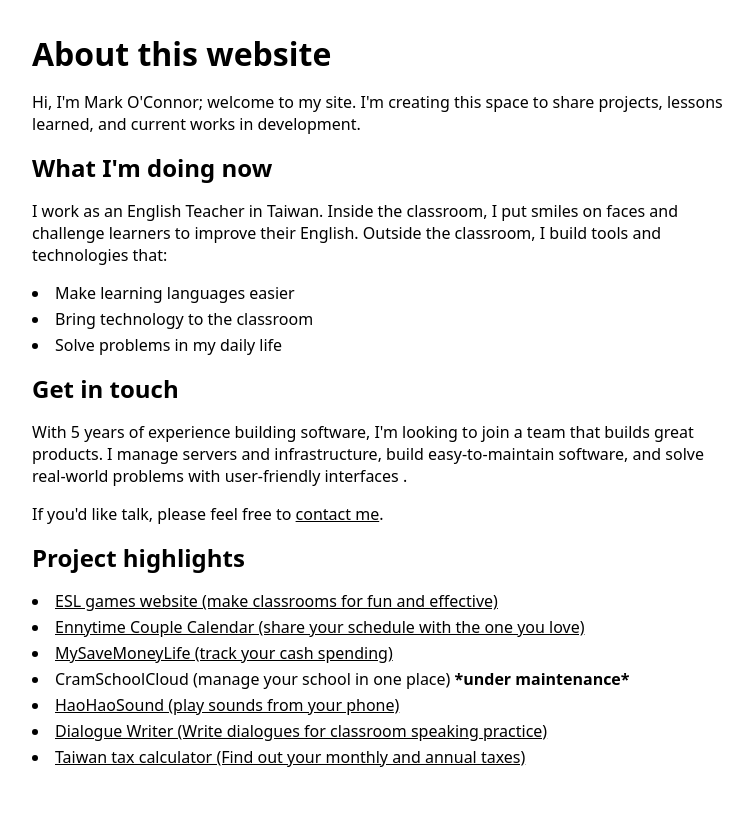
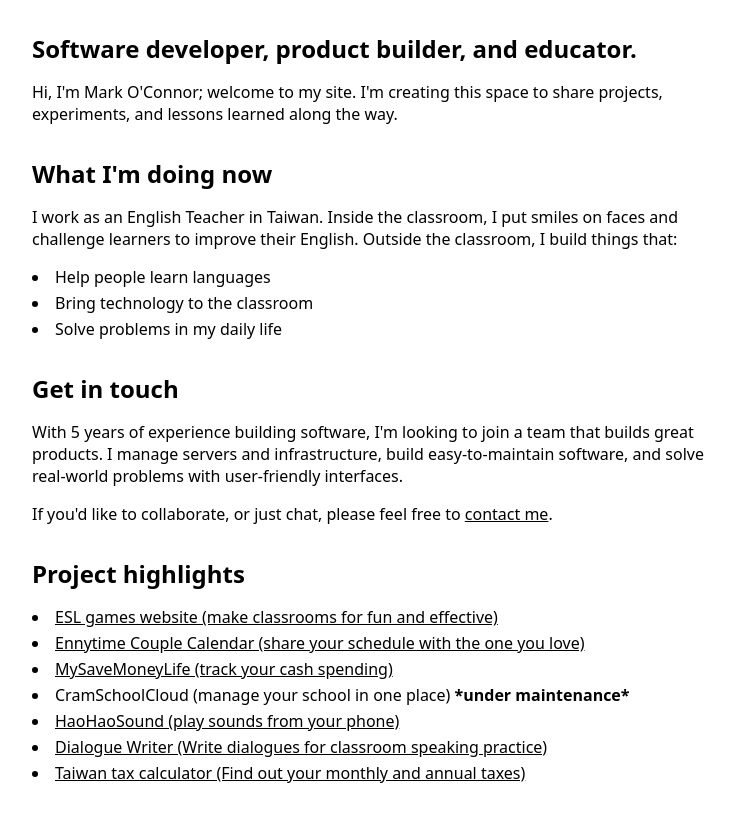
Before and after one commit to markoco14/portfolio-2026, a FastAPI app: page / in a window 1280 px wide. Shown: the part 77-893 px from the top of the page, without its empty margins (258-1011 px from the left). Before the commit the page ends 844 px from the top, so only its background shows below. Run offline with FastAPI, Linux system fonts and the light colour scheme.

Commit message:
update home page copy

```diff
--- a/templates/index.html
+++ b/templates/index.html
@@ -10,6 +10,10 @@
             padding: 0;
             box-sizing: border-box;
             font-family: system-ui, -apple-system, BlinkMacSystemFont, 'Segoe UI', Roboto, Oxygen, Ubuntu, Cantarell, 'Open Sans', 'Helvetica Neue', sans-serif;
+        }
+
+        section {
+            margin-bottom: 2rem;
         }
 
         ul {
@@ -57,29 +61,36 @@
         </div>
     </header>
     <div class="wrapper">
-        <h1>About this website</h1>
+        <section>
+            <h1>Software developer, product builder, and educator.</h1>
             <p>
-        Hi, I'm Mark O'Connor; welcome to my site. I'm creating this space to share projects, lessons learned, and current works in development.
+            Hi, I'm Mark O'Connor; welcome to my site. I'm creating this space to share projects, experiments, and lessons learned along the way.
             </p>
+        </section>
+        <section>
             <h2>What I'm doing now</h2>
             <p>
             I work as an English Teacher in Taiwan.
             Inside the classroom, I put smiles on faces and challenge learners to improve their English.
-        Outside the classroom, I build tools and technologies that:
+            Outside the classroom, I build things that:
             </p>
             <ul>
-            <li>Make learning languages easier</li>
+                <li>Help people learn languages</li>
                 <li>Bring technology to the classroom</li>
                 <li>Solve problems in my daily life</li>
             </ul>
+        </section>
+        <section>
             <h2>Get in touch</h2>
             <p>
             With 5 years of experience building software, I'm looking to join a team that builds great products.
-        I manage servers and infrastructure, build easy-to-maintain software, and solve real-world problems with user-friendly interfaces   .
+            I manage servers and infrastructure, build easy-to-maintain software, and solve real-world problems with user-friendly interfaces.
             </p>
             <p>
-        If you'd like talk, please feel free to <a href="mailto:mark.oconnor14@gmail.com">contact me</a>.
+            If you'd like to collaborate, or just chat, please feel free to <a href="mailto:mark.oconnor14@gmail.com">contact me</a>.
             </p>
+        </section>
+        <section>
             <h2>Project highlights</h2>
             <ul>
                 <li><a href="https://pokemon.markodevo.com" target="_blank" rel="noopener noreferrer">ESL games website (make classrooms for fun and effective)</a></li>
@@ -90,6 +101,7 @@
                 <li><a href="https://markoco14.github.io/dialogue-writer-app/" target="_blank" rel="noopener noreferrer">Dialogue Writer (Write dialogues for classroom speaking practice)</a></li>
                 <li><a href="https://markoco14.github.io/tiss/" target="_blank" rel="noopener noreferrer">Taiwan tax calculator (Find out your monthly and annual taxes)</a></li>
             </ul>
+        </section>
     </div>
 </body>
 </html>
```
Lines whose indentation alone changed are shown as unchanged.
